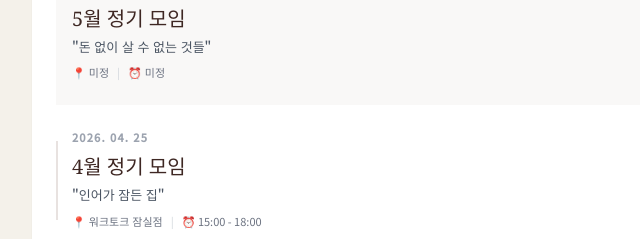
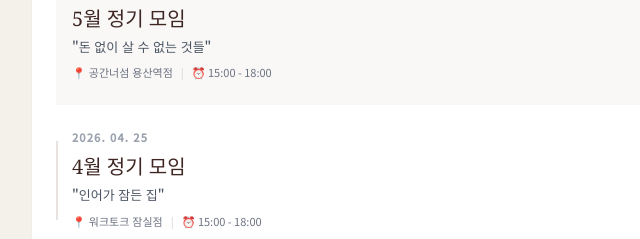
Before and after one commit to minho0910/book_page, a plain HTML site: page index.html in a window 1280 px wide. Shown: the part 2412-2651 px from the top of the page, 248-888 px from the left. Drawn offline with nearby package versions, Linux system fonts and the light colour scheme.

Commit message:
5월 정기 모임 장소 및 시간 수정

```diff
--- a/index.html
+++ b/index.html
@@ -304,7 +304,8 @@
                     data-filter="과학">과학/SF/기타</button>
             </div>
 
-            <div id="book-grid" class="grid grid-cols-2 md:grid-cols-4 gap-x-4 md:gap-x-6 gap-y-10 md:gap-y-12 reveal delay-200">
+            <div id="book-grid"
+                class="grid grid-cols-2 md:grid-cols-4 gap-x-4 md:gap-x-6 gap-y-10 md:gap-y-12 reveal delay-200">
                 <!-- Books dynamically injected here -->
             </div>
         </div>
@@ -541,7 +542,7 @@
     <script>
         // Data Configuration
         const schedules = [
-            { date: "미정", status: "Upcoming", title: "5월 정기 모임", book: "돈 없이 살 수 없는 것들", location: "미정", time: "미정" },
+            { date: "2026. 05. 31", status: "Upcoming", title: "5월 정기 모임", book: "돈 없이 살 수 없는 것들", location: "공간너섬 용산역점", time: "15:00 - 18:00" },
             { date: "2026. 04. 25", status: "past", title: "4월 정기 모임", book: "인어가 잠든 집", location: "워크토크 잠실점", time: "15:00 - 18:00" },
             { date: "2026. 03. 28", status: "past", title: "3월 정기 모임", book: "천 개의 파랑", location: "공간너섬 용산역점", time: "14:00 - 17:00" },
             { date: "2026. 02. 07", status: "Past", title: "2026년 OT", book: "새 멤버 소개 및 앞으로의 활동 계획", location: "공간너섬 용산역점", time: "17:00 - 21:00" },
```
